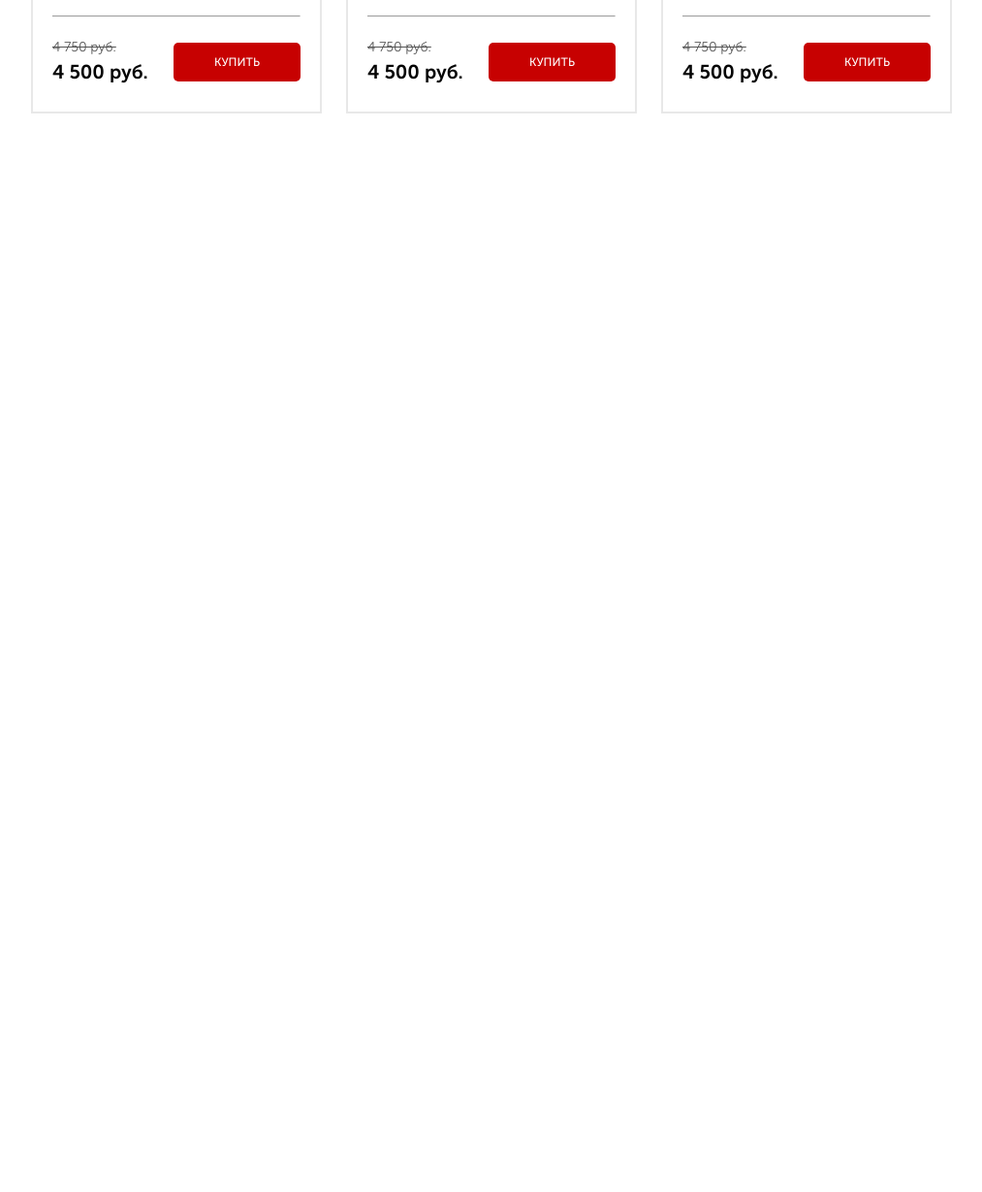
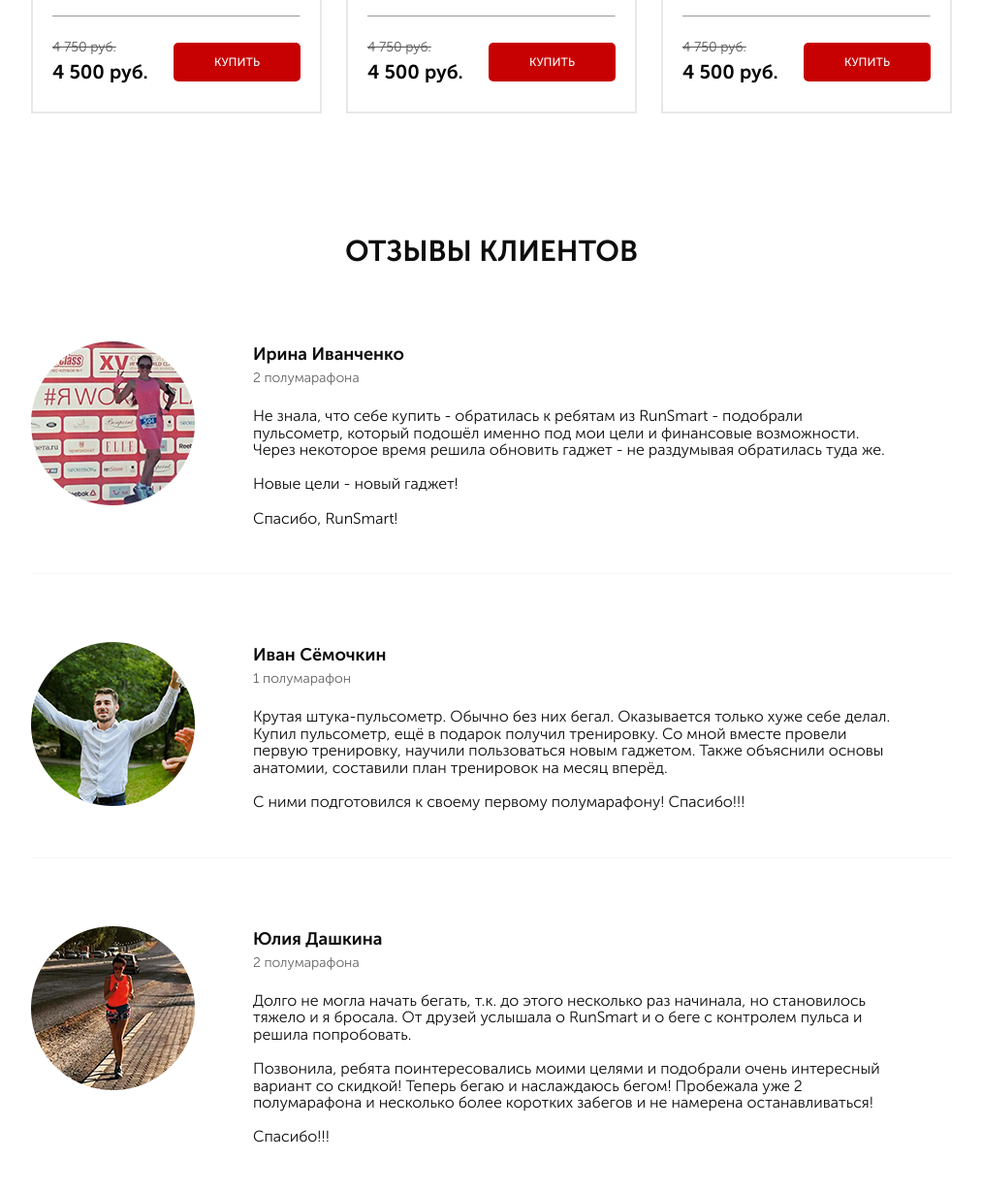
Before and after one commit to palych164/Pulse, a website: page src/index.html in a window 1280 px wide. Shown: the part 3777-5006 px from the top of the page at 97% size, without its empty margins (133-1146 px from the left). Before the commit the page ends 4014 px from the top, so only its background shows below. Drawn offline with nearby package versions, Linux system fonts and the light colour scheme.

Commit message:
all+adapt -  exept map

```diff
--- a/src/index.html
+++ b/src/index.html
@@ -133,8 +133,6 @@
 			<button type="button" class="next"><img src="icons/chevron_right.png"></button>
 		</div>
 	</section>
-
-
 	<section class="catalog">
 		<div class="container">
 			<div class="title">Каталог пульсометров</div>
@@ -460,6 +458,66 @@
 		</div>
 	</section>
 
+	<section class="reviews">
+		<div class="container">
+			<div class="title">отзывы клиентов</div>
+				<div class="reviews__item">
+					<img src="images/reviews/irina.png" class="reviews__img" alt="irina">
+					<div class="reviews__wrap">
+						<div class="reviews__name">
+							Ирина Иванченко
+						</div>
+						<div class="reviews__quantity">
+							2 полумарафона
+						</div>
+						<div class="reviews__text">
+							Не знала, что себе купить - обратилась к ребятам из RunSmart - подобрали пульсометр, который подошёл именно под мои цели и финансовые возможности.
+							Через некоторое время решила обновить гаджет - не раздумывая обратилась туда же.
+							<br><br>
+							Новые цели - новый гаджет!
+							<br><br>
+							Спасибо, RunSmart!
+						</div>
+					</div>
+				</div>
+				<div class="reviews__item">
+					<img src="images/reviews/ivan.png" class="reviews__img" alt="ivan">
+					<div class="reviews__wrap">
+						<div class="reviews__name">
+							Иван Сёмочкин
+						</div>
+						<div class="reviews__quantity">
+							1 полумарафон
+						</div>
+						<div class="reviews__text">
+							Крутая штука-пульсометр. Обычно без них бегал. Оказывается только хуже себе делал.
+							Купил пульсометр, ещё в подарок получил тренировку. Со мной вместе провели первую тренировку, научили пользоваться новым гаджетом. Также объяснили основы анатомии, составили план тренировок на месяц вперёд.
+							<br><br>
+							С ними подготовился к своему первому полумарафону! Спасибо!!!
+						</div>
+					</div>
+				</div>
+				<div class="reviews__item">
+					<img src="images/reviews/julia.png" class="reviews__img"
+					alt="julia">
+					<div class="reviews__wrap">
+						<div class="reviews__name">
+							Юлия Дашкина
+						</div>
+						<div class="reviews__quantity">
+							2 полумарафона
+						</div>
+						<div class="reviews__text">
+							Долго не могла начать бегать, т.к. до этого несколько раз начинала, но становилось тяжело и я бросала. От друзей услышала о RunSmart и о беге с контролем пульса и решила попробовать.
+							<br><br>
+							Позвонила, ребята поинтересовались моими целями и подобрали очень интересный вариант со скидкой! Теперь бегаю и наслаждаюсь бегом! Пробежала уже 2 полумарафона и несколько более коротких забегов и не намерена останавливаться!
+							<br><br>
+							Спасибо!!!</div>
+					</div>
+				</div>
+		</div>
+	</section>
+
 	<!-- 2 -->
 	<script src="https://cdnjs.cloudflare.com/ajax/libs/tiny-slider/2.9.2/min/tiny-slider.js"></script>
 
--- a/src/sass/_media.scss
+++ b/src/sass/_media.scss
@@ -82,6 +82,7 @@
         }
     }
     .catalog {
+        padding-bottom: 40px;
         &__tab {
             width: 180px;
         }
@@ -94,6 +95,24 @@
         }
         &-item {
             width: 300px;
+        }
+    }
+    .reviews{
+        .container {
+            max-width: 580px;
+        }
+        &__item{
+            padding-top: 20px;
+            padding-bottom: 26px;
+            display: flex;
+            align-items:center;
+            img{
+                width: 130px;
+                height: 130px;
+            }
+        }
+        &__text{
+            font-size: 13px;
         }
     }
 }
@@ -142,6 +161,13 @@
             height: 40px;
             font-size: 13px;
             line-height: 40px;
+        }
+    }
+    .reviews{
+        &__item{
+            img{
+                display: none;
+            }
         }
     }
 
--- /dev/null
+++ b/src/sass/_reviews.scss
@@ -0,0 +1,44 @@
+.reviews{
+    .title{
+        font-size: 30px;
+        font-weight: 700;
+        text-transform: uppercase;
+        color: #0d0d0d;
+		text-align: center;
+    }
+	&__wrap{
+		margin-left: 60px;
+		padding-right: 60px;
+	}
+	&__item{
+		display: flex;
+		padding-top: 70px;
+		border-bottom: 1px solid #f6f6f6;
+		padding-bottom: 48px;
+		&:last-child{
+			border-bottom: none;
+		}
+		img{
+			width: 169px;
+			height: 169px;
+		}
+	}
+	&__name{
+		font-size: 18px;
+		font-weight: 700;
+		color: #0d0d0d;
+	}
+	&__quantity{
+		font-size: 14px;
+		font-weight: 300;
+		color: #646464;
+	}
+	&__text{
+		margin-top: 20px;
+		font-size: 16px;
+		font-weight: 300;
+		color: #0d0d0d;
+		line-height: 1.1;
+	}
+
+}
--- a/src/sass/style.scss
+++ b/src/sass/style.scss
@@ -16,4 +16,5 @@
 @import 'forms';
 @import 'carousel';
 @import 'catalog';
+@import 'reviews';
 @import 'media';
```
Also changed, not shown: src/css/style.min.css, src/images/reviews/img_reviews_1.jpg (deleted), src/images/reviews/img_reviews_2.jpg (deleted), src/images/reviews/img_reviews_3.jpg (deleted), src/images/reviews/irina.png (added), src/images/reviews/ivan.png (added), src/images/reviews/julia.png (added).
